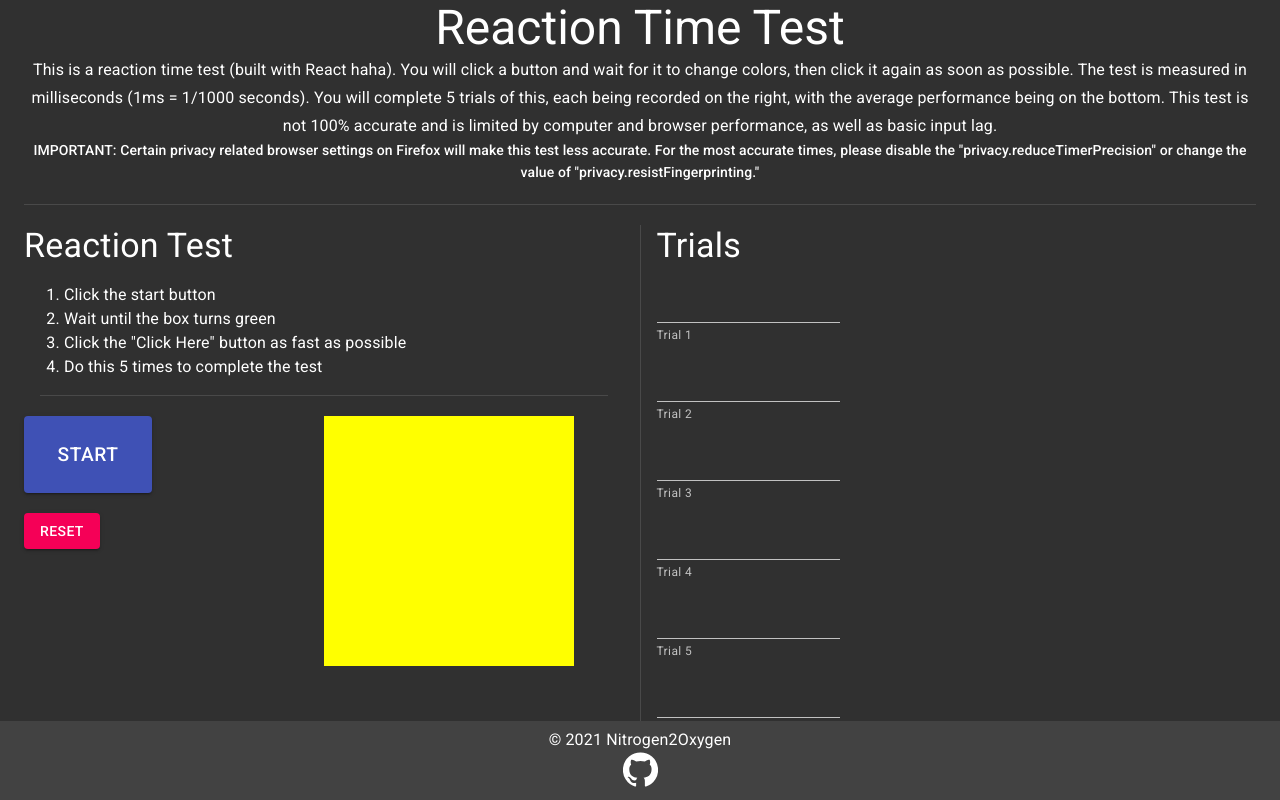
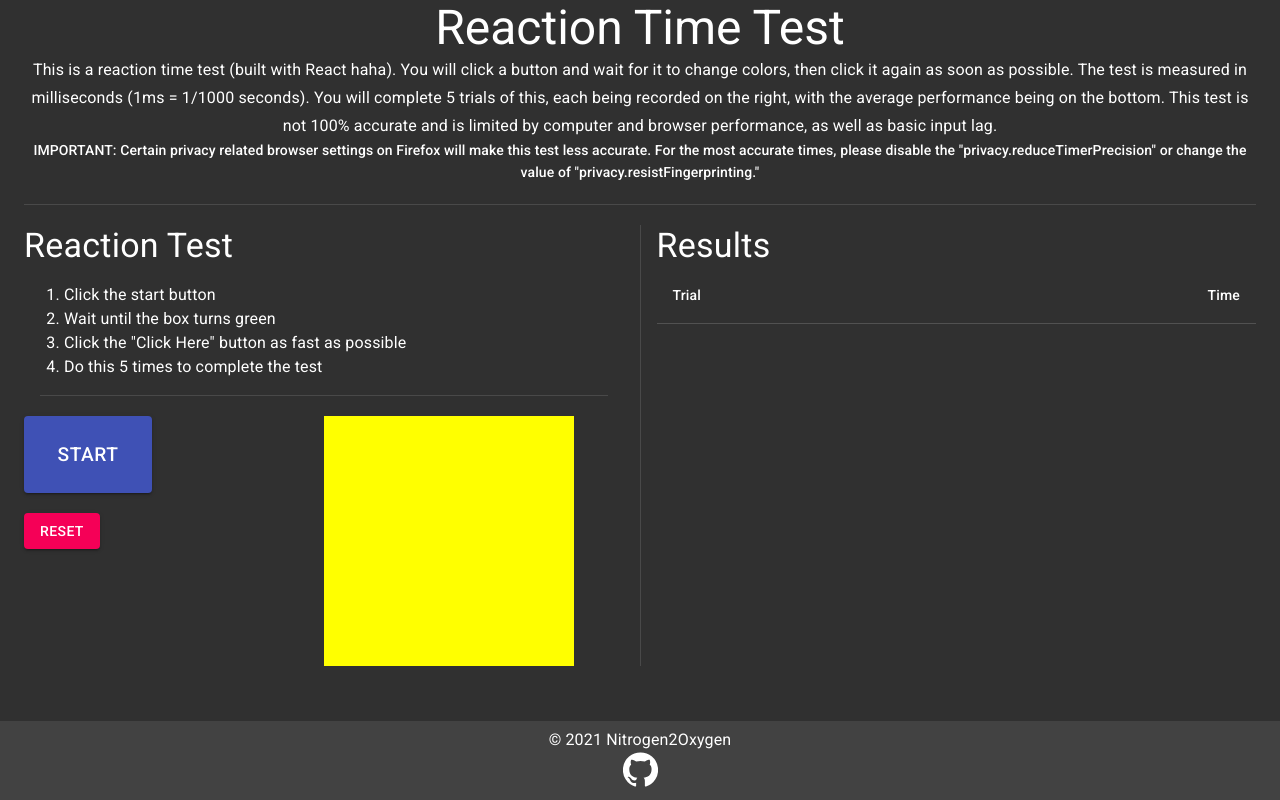
Before and after one commit to ZBerritt/reaction-time-test, a React (Create React App) app: page / in a window 1280 px wide. Built offline with nearby package versions, Linux system fonts and the light colour scheme.

Commit message:
Improved the results

```diff
--- a/src/components/ReactionTest.js
+++ b/src/components/ReactionTest.js
@@ -89,6 +89,9 @@ export default function ReactionTest() {
             </Grid>
             <Divider orientation="vertical" variant="middle" flexItem />
             <Grid item xs>
+                <Typography variant="h4">
+                    Results
+                </Typography>
                <Results stats={results} />
             </Grid>
         </Grid>
--- a/src/components/Results.js
+++ b/src/components/Results.js
@@ -1,41 +1,50 @@
-import { TextField, Grid, Typography } from "@material-ui/core";
+import { TableContainer, Table, TableBody, TableHead, TableRow, TableCell, Typography } from "@material-ui/core";
 
 export default function Results(props) {
     return (
-        <Grid container direction="column" justify="center" spacing={3}>
-            <Grid item xs>
-            <Typography variant="h4">
-                Trials
-                </Typography>
-            </Grid>
-            <Grid item xs>
-                <TextField helperText="Trial 1" value={props.stats[0] ? props.stats[0] + "ms" : ""} />
-            </Grid>
-            <Grid item xs>
-                <TextField helperText="Trial 2" value={props.stats[1] ? props.stats[1] + "ms" : ""} />
-            </Grid>
-            <Grid item xs>
-                <TextField helperText="Trial 3" value={props.stats[2] ? props.stats[2] + "ms" : ""} />
-            </Grid>
-            <Grid item xs>
-                <TextField helperText="Trial 4" value={props.stats[3] ? props.stats[3] + "ms" : ""} />
-            </Grid>
-            <Grid item xs>
-                <TextField helperText="Trial 5" value={props.stats[4] ? props.stats[4] + "ms" : ""} />
-            </Grid>
-            <Grid item xs>
-                <TextField helperText="Average" value={props.stats[0] ? average(props.stats) + "ms" : ""} />
-            </Grid>
-        </Grid>
+        <TableContainer>
+            <Table size="medium" aria-label="Trial table">
+                <TableHead>
+                    <TableRow>
+                        <TableCell>Trial</TableCell>
+                        <TableCell align="right">Time</TableCell>
+                    </TableRow>
+                </TableHead>
+                <TableBody>
+                    {props.stats.map((time, index) => (
+                        <TableRow key={"trial" + index}>
+                            <TableCell component="th" scope="row">
+                                {index + 1}
+                            </TableCell>
+                            <TableCell align="right">
+                                {time + "ms"}
+                            </TableCell>
+                        </TableRow>
+                    ))}
+                    <Average stats={props.stats} />
+                </TableBody>
+            </Table>
+        </TableContainer>
     )
 }
 
-function average(arr) {
-     var total = 0;
-     arr.forEach(e => {
+function Average(props) {
+    var stats = props.stats
+    if (stats.length < 1) {
+        return null;
+    } else {
+        var total = 0;
+     stats.forEach(e => {
          if (typeof e == "number") {
             total += e;
          }
      });
-     return total/arr.length;
+     var average = total/stats.length;
+     return (
+        <TableRow>
+            <TableCell component="th" scope="row">Average</TableCell>
+            <TableCell align="right">{average + "ms"}</TableCell>
+        </TableRow>
+     )
+    }
 }
```
